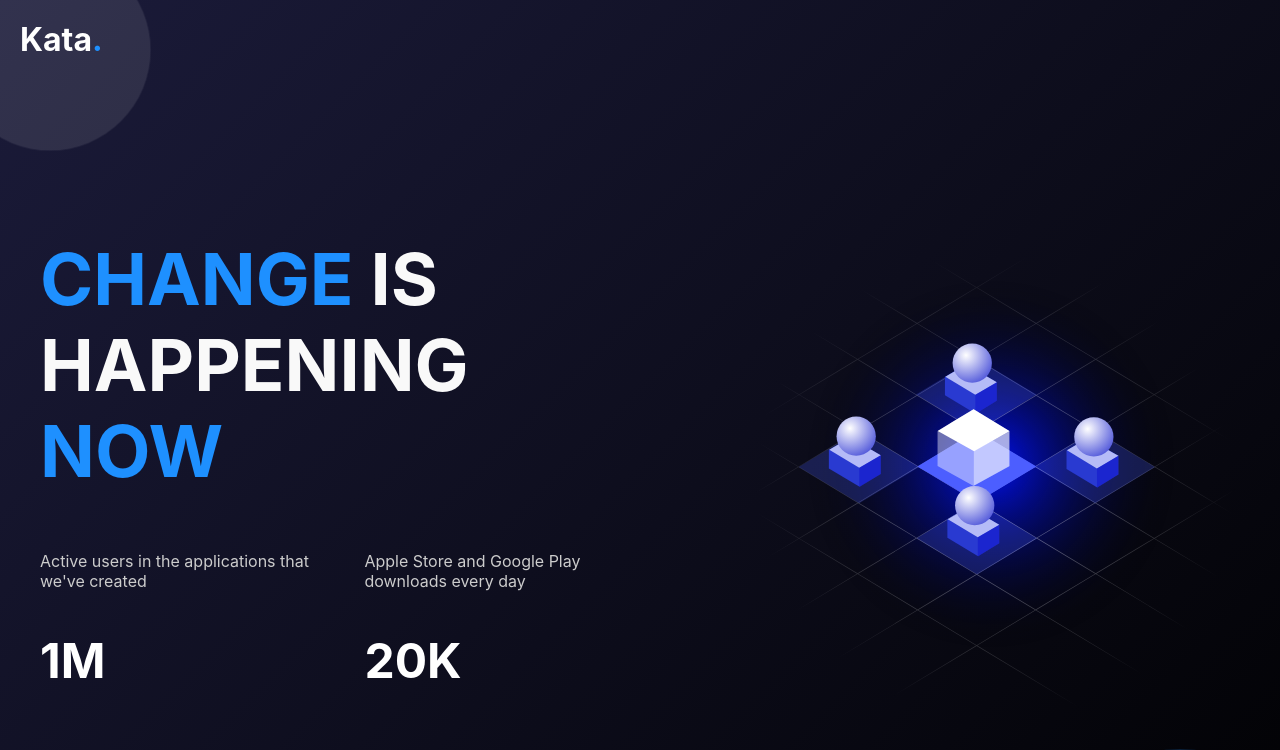
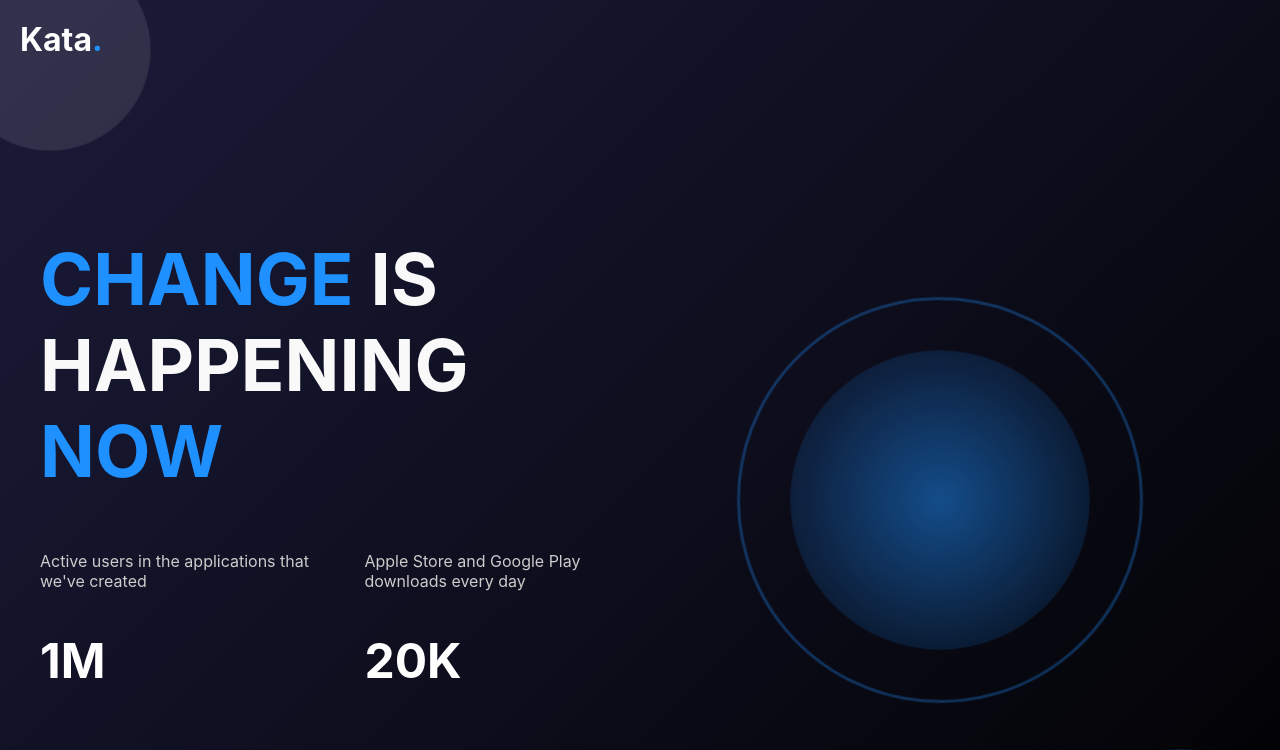
Before and after one commit to lvvNikolas/Kata, a Next.js app: page / in a window 1280 px wide. Shown: the top 750 px of the page. Built offline with nearby package versions, Linux system fonts and the light colour scheme.

Commit message:
added graph header design

```diff
--- a/src/app/components/Header.js
+++ b/src/app/components/Header.js
@@ -1,5 +1,4 @@
 import Link from 'next/link';
-import Image from 'next/image'; // Используем Image из next/image
 import styles from '../page.module.css';
 
 export default function Header() {
@@ -33,17 +32,8 @@ export default function Header() {
           <button className={styles.ctaButton}>Work with us</button>
         </div>
 
-        {/* Graphic */}
-        <div className={styles.headerGraphic}>
-          <Image
-            src="/images/header.svg"
-            alt="Header graphic"
-            className={styles.image}
-            width={600} // Укажите ширину изображения
-            height={400} // Укажите высоту изображения
-            priority // Ускоряет загрузку изображения
-          />
-        </div>
+        {/* Decorative Graphic */}
+        <div className={styles.headerGraphic}></div>
       </div>
     </header>
   );
--- a/src/app/page.module.css
+++ b/src/app/page.module.css
@@ -145,6 +145,36 @@
   animation: pulse 2s infinite;
 }
 
+.headerGraphic {
+  flex: 1;
+  height: 100%;
+  position: relative;
+  z-index: 0;
+  display: flex;
+  justify-content: center;
+  align-items: center;
+}
+
+.headerGraphic::before {
+  content: '';
+  position: absolute;
+  width: 250px;
+  height: 250px;
+  background: radial-gradient(circle, rgba(30, 144, 255, 0.5), transparent);
+  border-radius: 50%;
+  animation: pulseGraphic 2.5s infinite;
+}
+
+.headerGraphic::after {
+  content: '';
+  position: absolute;
+  width: 400px;
+  height: 400px;
+  border: 3px solid rgba(30, 144, 255, 0.3);
+  border-radius: 50%;
+  animation: spinGraphic 6s linear infinite;
+}
+
 @keyframes pulse {
   0% {
     transform: scale(1);
@@ -154,6 +184,26 @@
   }
   100% {
     transform: scale(1);
+  }
+}
+@keyframes pulseGraphic {
+  0% {
+    transform: scale(1);
+  }
+  50% {
+    transform: scale(1.2);
+  }
+  100% {
+    transform: scale(1);
+  }
+}
+
+@keyframes spinGraphic {
+  0% {
+    transform: rotate(0deg);
+  }
+  100% {
+    transform: rotate(360deg);
   }
 }
 
```
